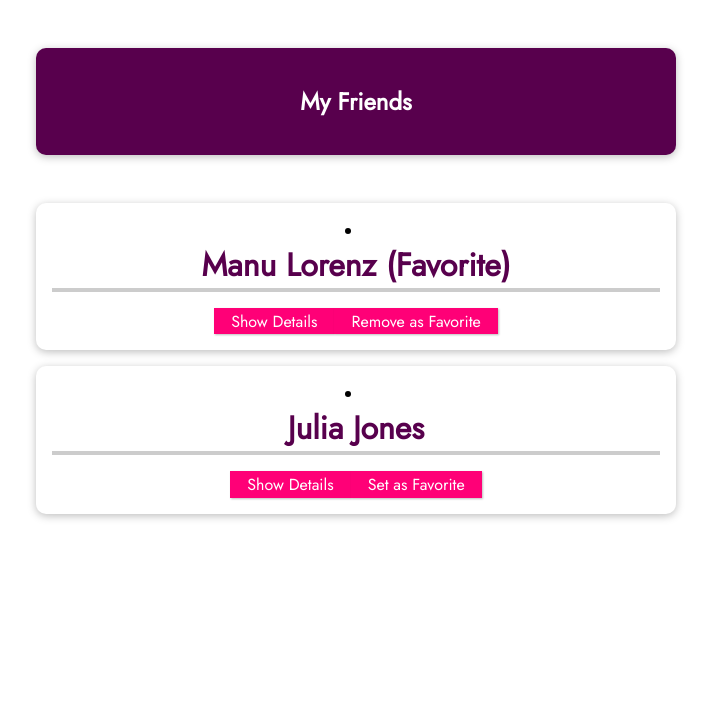
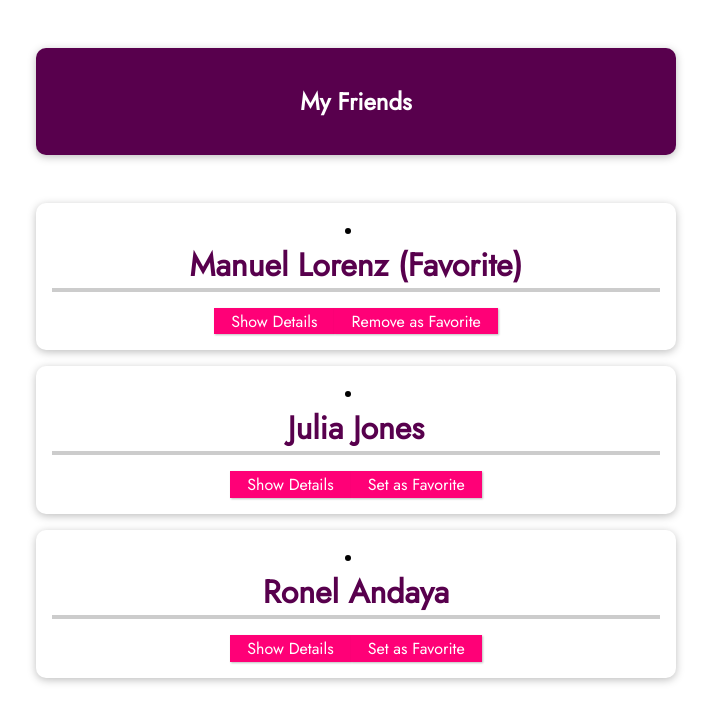
Before and after one commit to motifaithed/basic-vue-app, a Vue app: page / in a window 1280 px wide. Shown: the top 722 px of the page, without its empty margins (284-995 px from the left). Built offline with nearby package versions, Linux system fonts and the light colour scheme.

Commit message:
006 Working with Dynamic Prop Values

```diff
--- a/src/App.vue
+++ b/src/App.vue
@@ -4,16 +4,12 @@
       <h1>My Friends</h1>
     </header>
     <friend-contact
-      name="Manu Lorenz"
-      phone="09088952681"
-      email="manuellorenz@gmail.com"
-      :is-favorite = "true"
-    ></friend-contact>
-    <friend-contact
-      name="Julia Jones"
-      phone="09277779277"
-      email="juliajones@gmail.com"
-      :is-favorite = "false"
+      v-for="friend in friends"
+      :key="friend.id"
+      :name="friend.name"
+      :phone="friend.phone"
+      :email="friend.email"
+      :is-favorite="friend.favorite"
     ></friend-contact>
   </section>
 </template>
@@ -27,12 +23,21 @@ export default {
           name: "Manuel Lorenz",
           phone: "09088952681",
           email: "manuellorenz@gmail.com",
+          favorite: true
         },
         {
           id: "Jules",
           name: "Julia Jones",
           phone: "09277779277",
           email: "juliajones@gmail.com",
+          favorite: false
+        },
+        {
+          id: "Ronel",
+          name: "Ronel Andaya",
+          phone: "09277779266",
+          email: "ronel.andaya@gmail.com",
+          favorite: false
         },
       ],
     };
```
